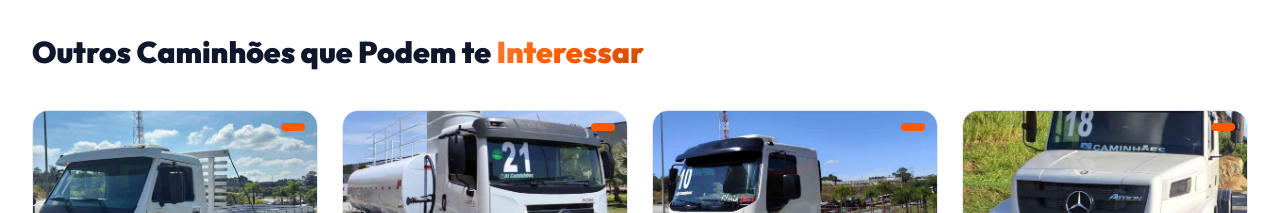
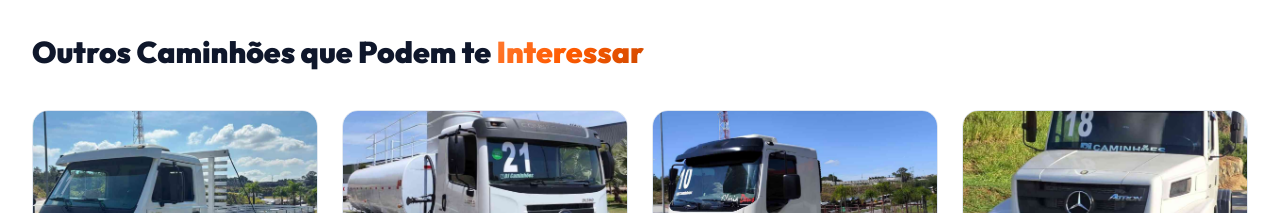
Before and after one commit to marcelogam/dj-caminhoes, a React (Vite) app: page /caminhao/1 in a window 1280 px wide. Shown: the part 1640-1853 px from the top of the page. Built offline with nearby package versions, Linux system fonts and the light colour scheme.

Commit message:
feat: add inventory listing and truck detail pages to the platform

```diff
--- a/src/pages/CaminhaoDetalhe.tsx
+++ b/src/pages/CaminhaoDetalhe.tsx
@@ -336,9 +336,6 @@ export default function CaminhaoDetalhe() {
                     alt={rt.name}
                     className="w-full h-full object-cover group-hover:scale-110 transition-transform duration-700"
                   />
-                  <span className="absolute top-3 right-3 bg-primary text-white text-xs font-bold px-3 py-1 rounded-lg">
-                    {rt.tag}
-                  </span>
                 </div>
                 <div className="p-4 space-y-2">
                   <h3 className="text-base font-display font-bold text-slate-900 group-hover:text-primary transition-colors">
--- a/src/pages/Estoque.tsx
+++ b/src/pages/Estoque.tsx
@@ -69,8 +69,8 @@ export default function Estoque() {
                 id={`filter-${brand.toLowerCase().replace(/[^a-z]/g, '')}`}
                 onClick={() => setSelectedBrand(brand)}
                 className={`whitespace-nowrap px-4 py-2 rounded-lg text-sm font-medium transition-all duration-300 ${selectedBrand === brand
-                    ? 'bg-primary text-white'
-                    : 'bg-white border border-slate-200 text-slate-500 hover:text-white hover:border-primary/30'
+                  ? 'bg-primary text-white'
+                  : 'bg-white border border-slate-200 text-slate-500 hover:text-white hover:border-primary/30'
                   }`}
               >
                 {brand}
@@ -100,9 +100,6 @@ export default function Estoque() {
                       alt={truck.name}
                       className="w-full h-full object-cover group-hover:scale-110 transition-transform duration-700"
                     />
-                    <span className="absolute top-3 right-3 bg-primary text-white text-xs font-bold px-3 py-1 rounded-lg">
-                      {truck.tag}
-                    </span>
                   </div>
 
                   <div className="p-5 space-y-4">
```
